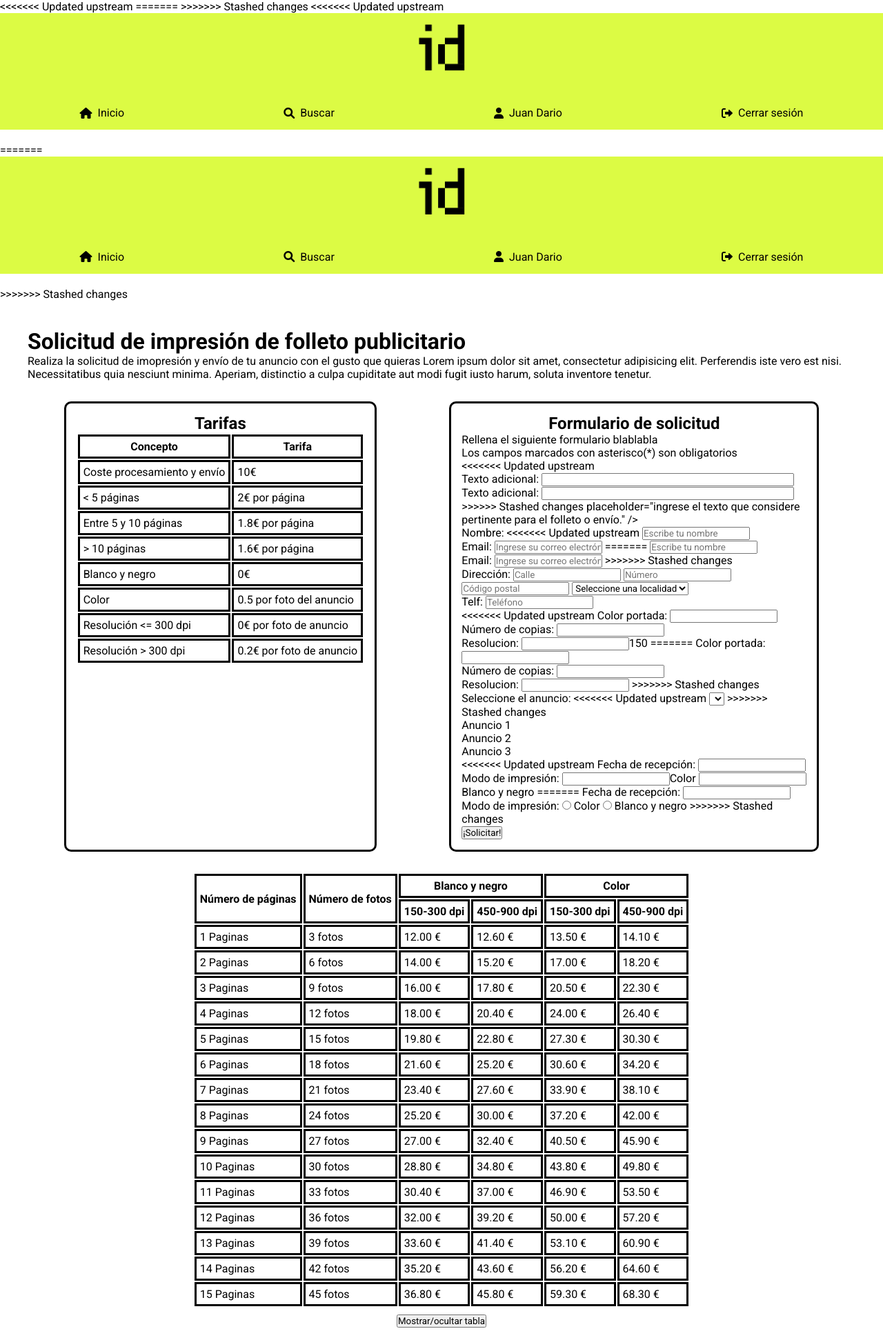
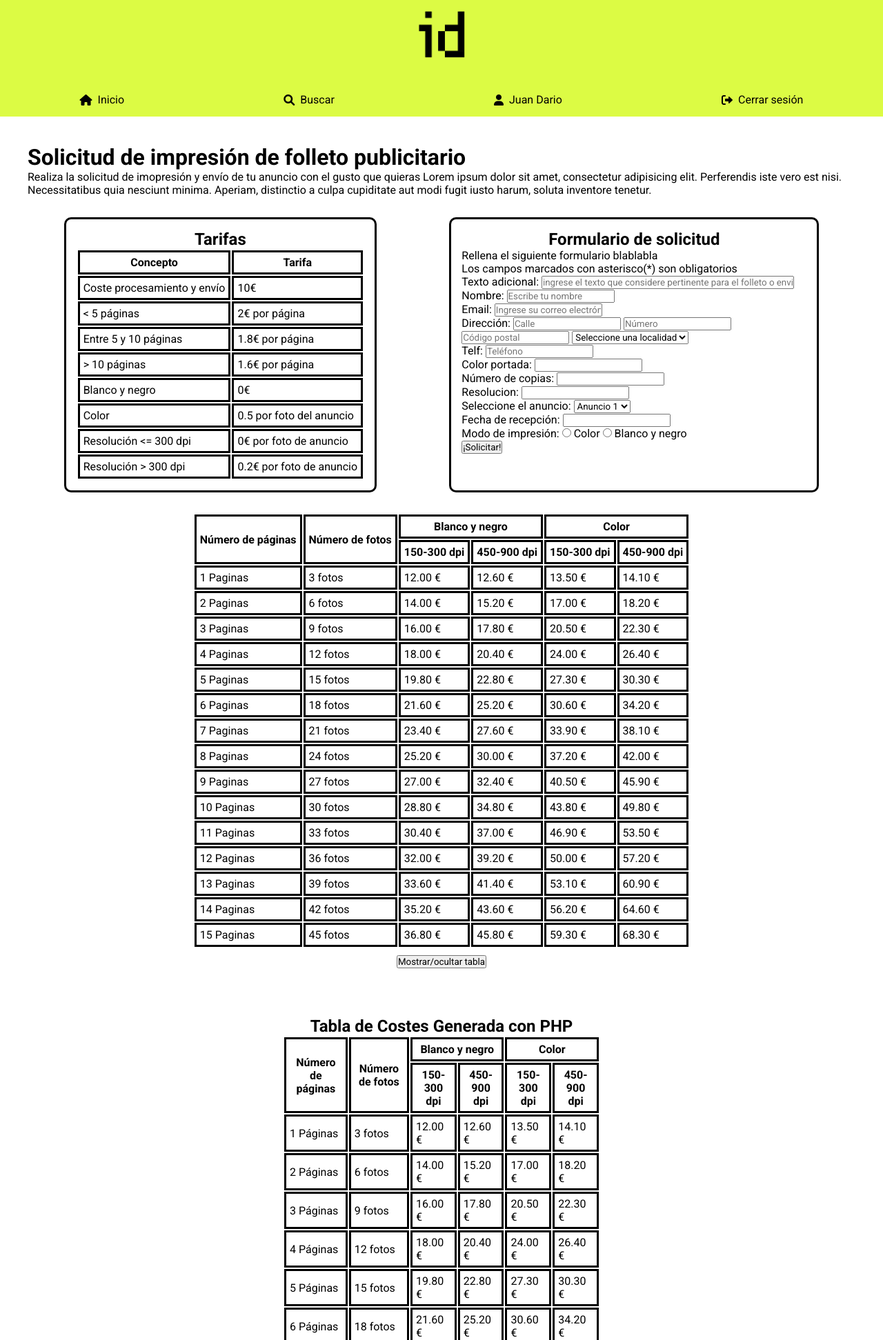
Before and after one commit to dariowest/daw, a PHP site: page /views/form_folleto.php in a window 1280 px wide. Shown: the top 1943 px of the page at 69% size. Run offline with PHP 8.4, Linux system fonts and the light colour scheme; lists and menus that the app fills with data are empty.

Commit message:
añadido lo de folletos

```diff
--- a/controller/validacionLogin.php
+++ b/controller/validacionLogin.php
@@ -41,7 +41,7 @@ if (array_key_exists($usu, $usuarios_permitidos) && $usuarios_permitidos[$usu] =
     // Si las credenciales son correctas
     session_start();
     $_SESSION['usu'] = $usu;
-    header("Location: ../views/perfil.html");
+    header("Location: ../views/perfil.php");
     exit;
 } else {
     // Si las credenciales son incorrectas
--- a/views/form_folleto.php
+++ b/views/form_folleto.php
@@ -7,7 +7,6 @@
   <title>folleto</title>
   <link rel="stylesheet" href="../styles/form_folleto.css" />
   <link rel="stylesheet" href="../styles/global.css" />
-<<<<<<< Updated upstream
   <link rel="stylesheet" href="../styles/estilo-estandar.css" title="Estilo principal" />
   <link rel="alternative stylesheet" href="../styles/oscuro.css" title="Modo oscuro" />
   <link rel="alternative stylesheet" href="../styles/contraste.css" title="Estilo alto contraste" />
@@ -15,59 +14,11 @@
   <link rel="alternative stylesheet" href="../styles/contraste-letra.css" title="Estilo letra mayor y alto contraste" />
   <!-- Enlace a Font Awesome -->
   <link rel="stylesheet" href="https://cdnjs.cloudflare.com/ajax/libs/font-awesome/6.0.0-beta3/css/all.min.css" />
-=======
-  <link
-    rel="stylesheet"
-    href="../styles/estilo-estandar.css"
-    title="Estilo principal" />
-  <link
-    rel="alternative stylesheet"
-    href="../styles/oscuro.css"
-    title="Modo oscuro" />
-  <link
-    rel="alternative stylesheet"
-    href="../styles/contraste.css"
-    title="Estilo alto contraste" />
-  <link
-    rel="alternative stylesheet"
-    href="../styles/letra-mayor.css"
-    title="Estilo letra mayor" />
-  <link
-    rel="alternative stylesheet"
-    href="../styles/contraste-letra.css"
-    title="Estilo letra mayor y alto contraste" />
-  <!-- Enlace a Font Awesome -->
-  <link
-    rel="stylesheet"
-    href="https://cdnjs.cloudflare.com/ajax/libs/font-awesome/6.0.0-beta3/css/all.min.css" />
->>>>>>> Stashed changes
   <script src="../js/script.js"></script>
 </head>
 
 <body>
-<<<<<<< Updated upstream
   <?php include_once "../modules/cabecera_log.php" ?>
-=======
-  <header>
-    <nav>
-      <img src="../img/small_logo.png" alt="logo" />
-      <ul>
-        <li>
-          <a href="index_logeado.html"><i class="fas fa-home"></i> <span>Inicio</span></a>
-        </li>
-        <li>
-          <a href="form_busqueda.html"><i class="fas fa-search"></i> <span>Buscar</span></a>
-        </li>
-        <li>
-          <a href="perfil.html"><i class="fas fa-user"></i> <span>Juan Dario</span></a>
-        </li>
-        <li>
-          <a href="../index.html"><i class="fas fa-sign-out-alt"></i> <span>Cerrar sesión</span></a>
-        </li>
-      </ul>
-    </nav>
-  </header>
->>>>>>> Stashed changes
 
   <main>
     <h1>Solicitud de impresión de folleto publicitario</h1>
@@ -133,13 +84,7 @@
         <p>Rellena el siguiente formulario blablabla</p>
         <p>Los campos marcados con asterisco(*) son obligatorios</p>
 
-<<<<<<< Updated upstream
-        <form method="get" action="folleto.php">
-          <p>
-            <label>Texto adicional:
-              <input id="adicional" name="texto_adicional" size="50" maxlength="100"
-=======
-        <form method="post" action="folleto.php">
+        <form method="POST" action="folleto.php">
           <p>
             <label>Texto adicional:
               <input
@@ -147,19 +92,11 @@
                 name="textoAdicional"
                 size="50"
                 maxlength="100"
->>>>>>> Stashed changes
                 placeholder="ingrese el texto que considere pertinente para el folleto o envío." />
             </label>
           </p>
           <p>
             <label>Nombre:
-<<<<<<< Updated upstream
-              <input name="Nombre" id="nombre" maxlength="200" placeholder="Escribe tu nombre" /></label>
-          </p>
-          <p>
-            <label>Email:
-              <input id="Email" placeholder="Ingrese su correo electrónico" />
-=======
               <input
                 name="nombre"
                 id="nombre"
@@ -169,7 +106,6 @@
           <p>
             <label>Email:
               <input id="email" name="email" placeholder="Ingrese su correo electrónico" />
->>>>>>> Stashed changes
             </label>
           </p>
 
@@ -192,15 +128,6 @@
           </p>
 
           <p>
-<<<<<<< Updated upstream
-            <label for="color">Color portada: <input name="color" id="color" /></label>
-          </p>
-          <p>
-            <label>Número de copias: <input name="copias" id="copias" /></label>
-          </p>
-          <p>
-            <label for="reso">Resolucion: <input name="reso" id="reso" /><output id="valor">150</output></label>
-=======
             <label for="colorPortada">Color portada: <input name="colorPortada" id="color" /></label>
           </p>
           <p>
@@ -208,30 +135,17 @@
           </p>
           <p>
             <label for="resolucion">Resolucion: <input name="resolucion" id="resolucion" /></label>
->>>>>>> Stashed changes
           </p>
 
           <p>
             Seleccione el anuncio:
-<<<<<<< Updated upstream
-            <select name="anuncio">
-=======
             <select name="anuncio" id="anuncio">
->>>>>>> Stashed changes
               <option value="anuncio1">Anuncio 1</option>
               <option value="anuncio2">Anuncio 2</option>
               <option value="anuncio3">Anuncio 3</option>
             </select>
           </p>
           <p>
-<<<<<<< Updated upstream
-            <label>Fecha de recepción: <input id="fecha" /></label>
-          </p>
-
-          <p>
-            Modo de impresión: <input name="modo_impresion" / id="radio1">Color
-            <input name="modo_impresion" / id="radio2">Blanco y negro
-=======
             <label>Fecha de recepción: <input id="fechaRecepcion" /></label>
           </p>
 
@@ -242,7 +156,6 @@
             <label for="opcionColor">Color</label>
             <input type="radio" id="opcionBw" name="tipoImpresion" value="Blanco y negro">
             <label for="opcionBw">Blanco y negro</label>
->>>>>>> Stashed changes
           </p>
 
           <input type="submit" value="¡Solicitar!" />
@@ -274,15 +187,11 @@
     </div>
 
     <section id="tabla_php">
-<<<<<<< Updated upstream
-      <iframe src="../controller/tabla_costes.php" width="100%" height="700px" frameborder="0"></iframe>
-=======
       <iframe
         src="../controller/tabla_costes.php"
         width="100%"
         height="700px"
         frameborder="0"></iframe>
->>>>>>> Stashed changes
     </section>
   </main>
 
```
Also changed, not shown: controller/respuesta_folleto.php (+52 -29 lines), views/folleto.php (+0 -7 lines).
